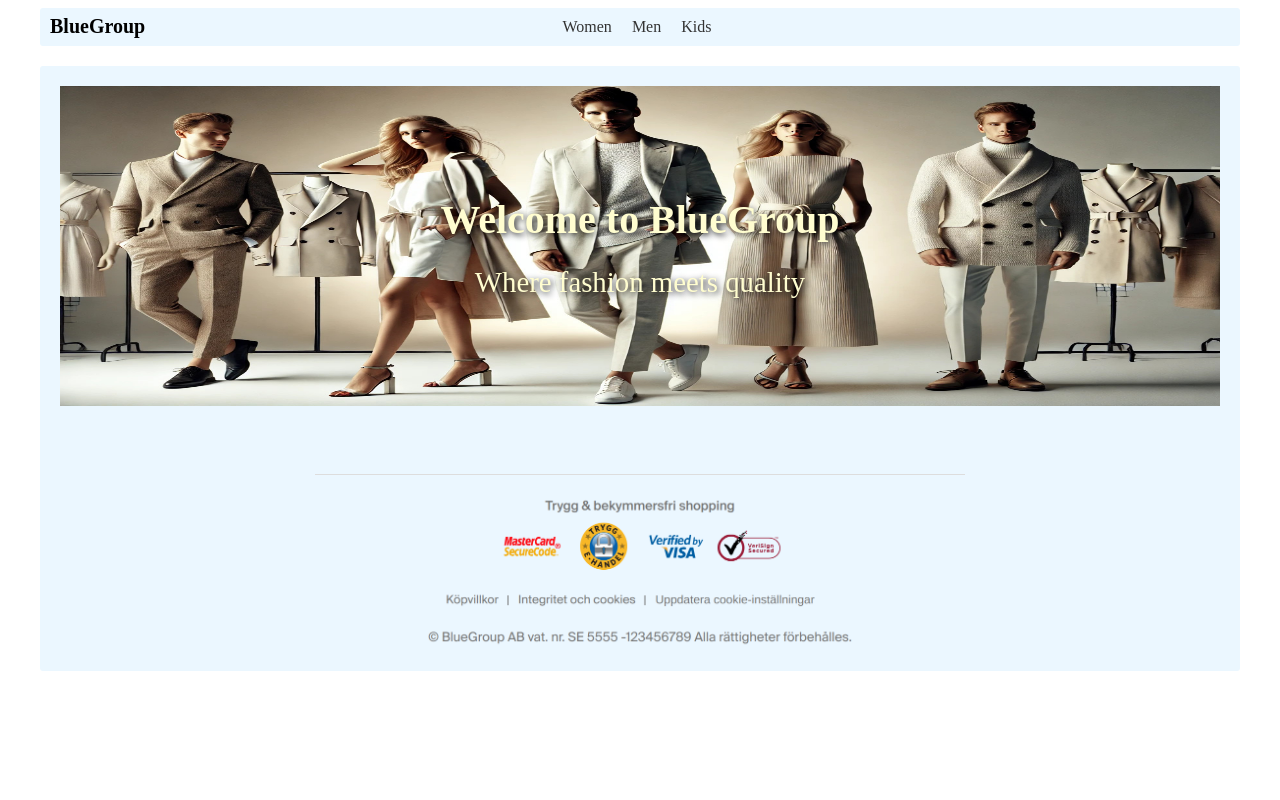
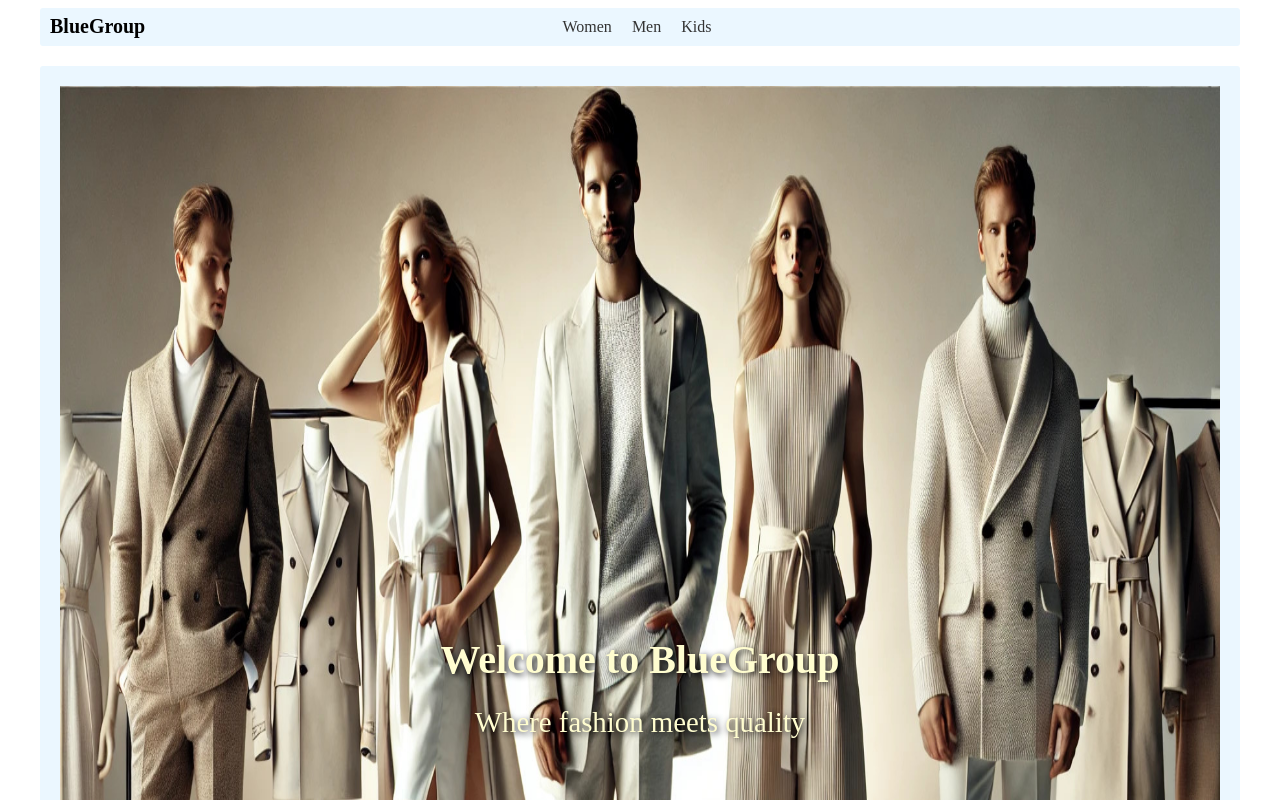
Before and after one commit to erikakerman/BlueGroup, a React (Vite) app: page / in a window 1280 px wide. Shown: the top 800 px of the page. Built offline with nearby package versions, Linux system fonts and the light colour scheme.

Commit message:
Edit style in whole website and categoryPage

```diff
--- a/src/Components/Home.css
+++ b/src/Components/Home.css
@@ -4,7 +4,7 @@
   background-repeat: no-repeat;
   background-position: center;
   width: 100%;
-  height: 40vh;
+  height: 150vh;
   display: flex;
   justify-content: center;
   align-items: center;
--- a/src/css/main.css
+++ b/src/css/main.css
@@ -58,7 +58,8 @@
 }
 
 .pimage {
-  width: 160px;
+  /* width: 160px; */
+  width: 100%;
   height: 200px;
 }
 
@@ -71,7 +72,7 @@
 }
 
 .footer img {
-  width: 430px;
+  width: 100%;
 }
 
 .footer hr {
```
